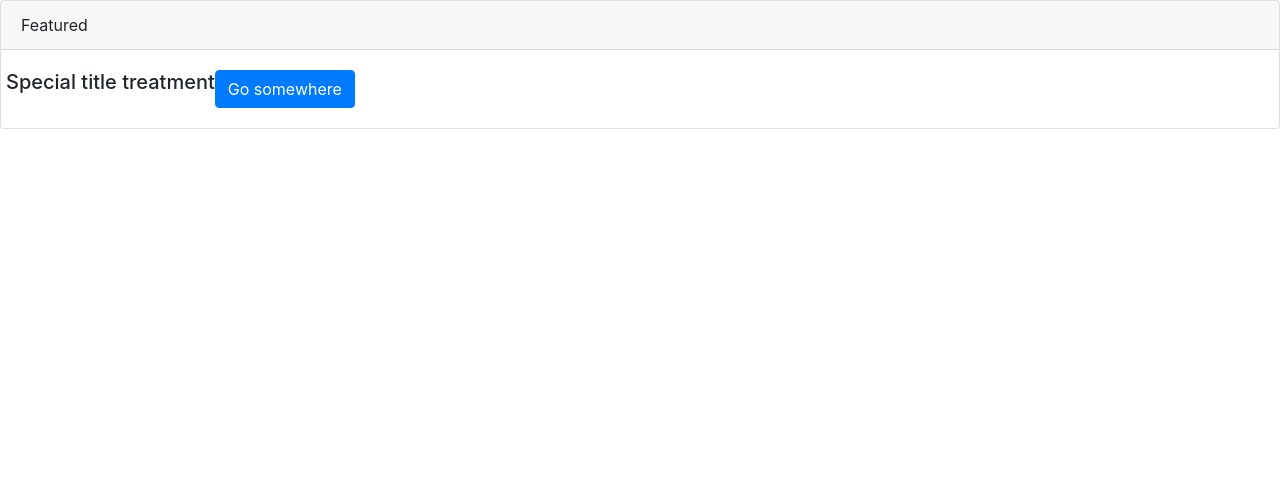
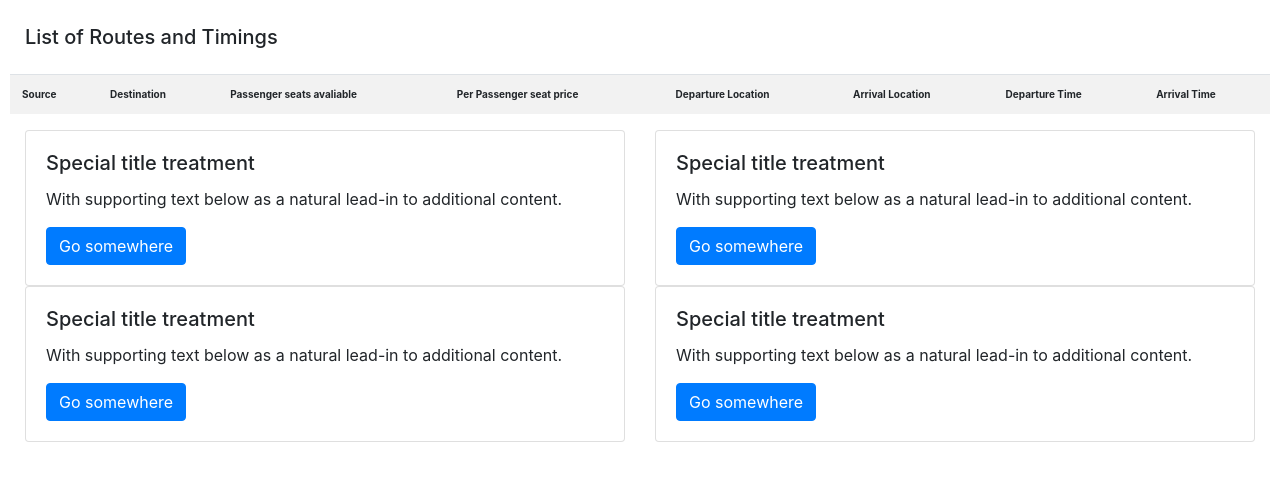
Before and after one commit to ankurbhambri/BusBooking, a Django app: page /booking in a window 1280 px wide. Shown: the part 56-537 px from the top of the page. Run offline with Django 3.2, Linux system fonts and the light colour scheme; lists and menus that the app fills with data are empty; some libraries are stand-ins or nearby versions.

Commit message:
changes with list booking

```diff
--- a/booking/templates/booking/bookinglist.html
+++ b/booking/templates/booking/bookinglist.html
@@ -1,5 +1,4 @@
 {% load static %}
-
 <!DOCTYPE html>
 <html lang="en">
 
@@ -8,30 +7,101 @@
     <meta charset="utf-8">
     <meta name="viewport" content="width=device-width, initial-scale=1, shrink-to-fit=no">
     <link rel="stylesheet" href="https://stackpath.bootstrapcdn.com/bootstrap/4.3.1/css/bootstrap.min.css" integrity="sha384-ggOyR0iXCbMQv3Xipma34MD+dH/1fQ784/j6cY/iJTQUOhcWr7x9JvoRxT2MZw1T" crossorigin="anonymous">
-
 </head>
-<!-- As a link -->
-<nav class="navbar navbar-light bg-light">
-  <a class="navbar-brand" href="#" onclick="history.go(-1)">BusBooking</a>
+<nav class="navbar navbar-expand-lg navbar-light bg-light">
+    <a class="navbar-brand" href="#">BusBooking</a>
+    <button class="navbar-toggler" type="button" data-toggle="collapse" data-target="#navbarSupportedContent" aria-controls="navbarSupportedContent" aria-expanded="false" aria-label="Toggle navigation">
+        <span class="navbar-toggler-icon"></span>
+    </button>
 </nav>
 
-
+<body>
+	<div style="margin: 25px;"><h5>List of Routes and Timings</h5></div>
+    <div class="row" style="margin: 10px;">
+<!--         {% for data in context.query%}
+        <div class="col-sm-6">
             <div class="card">
-  <div class="card-header">
-    Featured
-  </div>
                 <div class="card-body">
-  <div class="row">
-
                     <h5 class="card-title">Special title treatment</h5>
-    {% comment %} <p class="card-text">With supporting text below as a natural lead-in to additional content.</p> {% endcomment %}
+                    <p class="card-text">With supporting text below as a natural lead-in to additional content.</p>
                     <a href="#" class="btn btn-primary">Go somewhere</a>
                 </div>
             </div>
         </div>
-
-
+        {% endfor %} -->
+<!--         <div class="col-sm-6">
+            <div class="card">
+                <div class="card-body">
+                    <h5 class="card-title">Special title treatment</h5>
+                    <p class="card-text">With supporting text below as a natural lead-in to additional content.</p>
+                    <a href="#" class="btn btn-primary">Go somewhere</a>
+                </div>
+            </div>
+        </div> -->
+        <table class="table table-striped">
+            <tr>
+                <th style="font-size: 10px;">Source</th>
+                <th style="font-size: 10px;">Destination</th>
+                <th style="font-size: 10px;">Passenger seats avaliable</th>
+                <th style="font-size: 10px;">Per Passenger seat price</th>
+                <th style="font-size: 10px;">Departure Location</th>
+                <th style="font-size: 10px;">Arrival Location</th>
+                <th style="font-size: 10px;">Departure Time</th>
+                <th style="font-size: 10px;">Arrival Time</th>
+            </tr>
+            {% for object in context.query %}
+            <tr>
+                <td style="font-size: 10px;">{{ object.service.source }}</td>
+                <td style="font-size: 10px;">{{ object.service.destination }}</td>
+                <td style="font-size: 10px;">{{ object.service.passanger_capacity }}</td>
+                <td style="font-size: 10px;">{{ object.service.per_passanger_price }}</td>
+                <td style="font-size: 10px;">{{ object.service.souce_bus_stand_location }}</td>
+                <td style="font-size: 10px;">{{ object.service.destination_bus_stand_location }}</td>
+                <td style="font-size: 10px;">{{ object.departure_time }}</td>
+                <td style="font-size: 10px;">{{ object.desstination_time }}</td>
+            </tr>
+            {% endfor %}
+        </table>
+        <div class="col-sm-6">
+            <div class="card">
+                <div class="card-body">
+                    <h5 class="card-title">Special title treatment</h5>
+                    <p class="card-text">With supporting text below as a natural lead-in to additional content.</p>
+                    <a href="#" class="btn btn-primary">Go somewhere</a>
+                </div>
+            </div>
+        </div>
+        <div class="col-sm-6">
+            <div class="card">
+                <div class="card-body">
+                    <h5 class="card-title">Special title treatment</h5>
+                    <p class="card-text">With supporting text below as a natural lead-in to additional content.</p>
+                    <a href="#" class="btn btn-primary">Go somewhere</a>
+                </div>
+            </div>
+        </div>
+        <div class="col-sm-6">
+            <div class="card">
+                <div class="card-body">
+                    <h5 class="card-title">Special title treatment</h5>
+                    <p class="card-text">With supporting text below as a natural lead-in to additional content.</p>
+                    <a href="#" class="btn btn-primary">Go somewhere</a>
+                </div>
+            </div>
+        </div>
+        <div class="col-sm-6">
+            <div class="card">
+                <div class="card-body">
+                    <h5 class="card-title">Special title treatment</h5>
+                    <p class="card-text">With supporting text below as a natural lead-in to additional content.</p>
+                    <a href="#" class="btn btn-primary">Go somewhere</a>
+                </div>
+            </div>
+        </div>
+    </div>
+</body>
 <script src="https://code.jquery.com/jquery-3.3.1.slim.min.js" integrity="sha384-q8i/X+965DzO0rT7abK41JStQIAqVgRVzpbzo5smXKp4YfRvH+8abtTE1Pi6jizo" crossorigin="anonymous"></script>
 <script src="https://cdnjs.cloudflare.com/ajax/libs/popper.js/1.14.7/umd/popper.min.js" integrity="sha384-UO2eT0CpHqdSJQ6hJty5KVphtPhzWj9WO1clHTMGa3JDZwrnQq4sF86dIHNDz0W1" crossorigin="anonymous"></script>
 <script src="https://stackpath.bootstrapcdn.com/bootstrap/4.3.1/js/bootstrap.min.js" integrity="sha384-JjSmVgyd0p3pXB1rRibZUAYoIIy6OrQ6VrjIEaFf/nJGzIxFDsf4x0xIM+B07jRM" crossorigin="anonymous"></script>
+
 </html>
--- a/booking/urls.py
+++ b/booking/urls.py
@@ -1,5 +1,5 @@
 from django.urls import path
-from booking import views
+# from booking import views
 from booking.views import HomePageView, BookingListView
 
 urlpatterns = [
--- a/booking/views.py
+++ b/booking/views.py
@@ -1,9 +1,9 @@
-from django.shortcuts import render, redirect
-from django.http import HttpResponse
-from django.views.generic import TemplateView, ListView, DetailView
-from django.views.generic.edit import FormView
+from django.shortcuts import render
+# from django.http import HttpResponse
+from django.views.generic import TemplateView, ListView
+# from django.views.generic.edit import FormView
 from booking.models import *
-from booking.forms import QueryForm
+# from booking.forms import QueryForm
 
 
 class HomePageView(TemplateView):
@@ -23,62 +23,34 @@ class HomePageView(TemplateView):
         context['chain_dict'] = chain_dict
         return context
 
-    # def get(self, request, *args, **kwargs):
-    #     if request.method == "POST":
-    #         return redirect("/booking")
-    #     else:
-    #         return super(HomePageView, self).dispatch(request, *args, **kwargs)
-# def redirect(self, *args, **kwargs):
-#     if request.GET.get('action') == 'query':
-#         import ipdb; ipdb.set_trace()
-
-# def queryform(request):
-#     if request.method == 'GET':
-#         import ipdb; ipdb.set_trace()
-#         return redirect('1/booking')
-
-        # import ipdb; ipdb.set_trace()
-        # return HttpResponse('Hello')
-        # if request.method == 'GET':
-        # else:
-    # def dispatch(self, *args, **kwargs):
-    #     return super(HomePageView, self).dispatch(*args, **kwargs)
-
-
-
-# class GeeksFormView(FormView):
-#     # specify the Form you want to use
-#     # sepcify name of template
-#     template_name = "booking/base.html"
-
-#     # can specify success url
-#     # url to redirect after sucessfully
-#     # updating details
 
 class BookingListView(ListView):
 
     model = BusTiming
     template_name = "booking/bookinglist.html"
 
-    # def get_ajax(self, *args, **kwargs):
-
-    # def get_queryset(self, *args, **kwargs):
-    #     qs = super(BookingListView, self).get_queryset(*args, **kwargs)
-    #     qs = qs.order_by("-id")
-    #     return qs
-    # def render_to_response(self, context):
-    #     return redirect(template_name)
-
-        # if not self.videos:
-
-            # return super(VideosView, self).render_to_response(context)
     def get_context_data(self, **kwargs):
         context = super(BookingListView, self).get_context_data(**kwargs)
         return context
 
-    def get(self, request, *args, **kwargs):
-        context = 'hello'
-        if request.GET.get('action') == 'query':
-            return render(request, self.template_name, {'context': context})
-        else:
-            return render(request, self.template_name, {'context': context})
+    def post(self, request, *args, **kwargs):
+        context = dict()
+        choice1 = request.POST.get('choice1')
+        choice2 = request.POST.get('choice2')
+        passenger = request.POST.get('passenger')
+        date = request.POST.get('date')
+        context['date'] = date
+        query = BusTiming.objects.filter(
+            service__source=choice1, service__destination=choice2,
+            service__passanger_capacity__gte=passenger)
+        context['query'] = query
+        return render(request, self.template_name, {"context": context})
+
+    # def get_ajax_context_data(self, request):
+
+    # def get(self, request, *args, **kwargs):
+    #     context = 'Hello'
+    #     if request.GET.get('action') == 'query':
+    #         return render(request, self.template_name, {'context': context})
+    #     else:
+    #         return render(request, self.template_name, {'context': context})
```
Also changed, not shown: booking/templates/booking/index.html (+11 -8 lines), booking/models.py (line endings or trailing spaces). Lines whose indentation alone changed are shown as unchanged.
